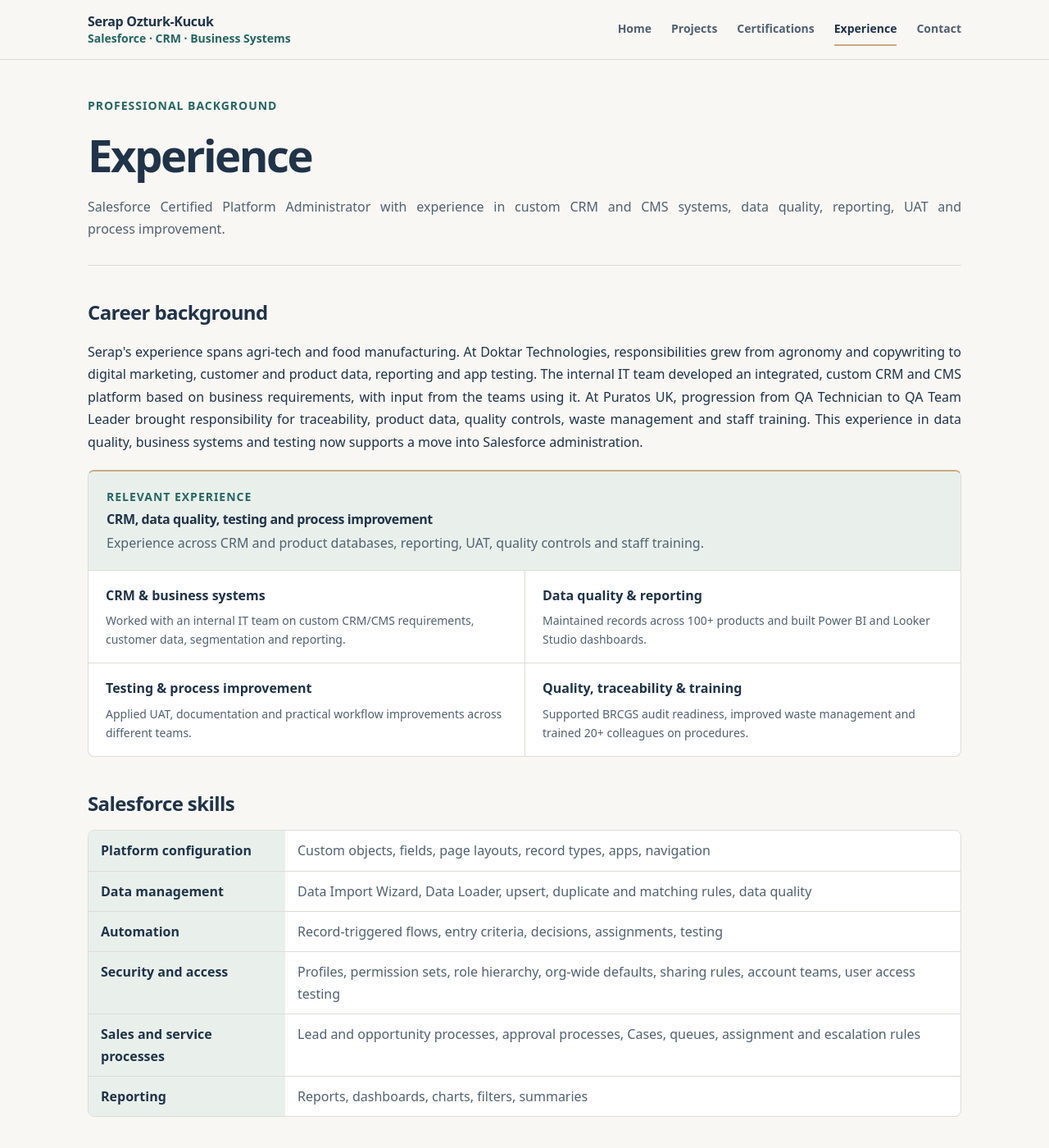
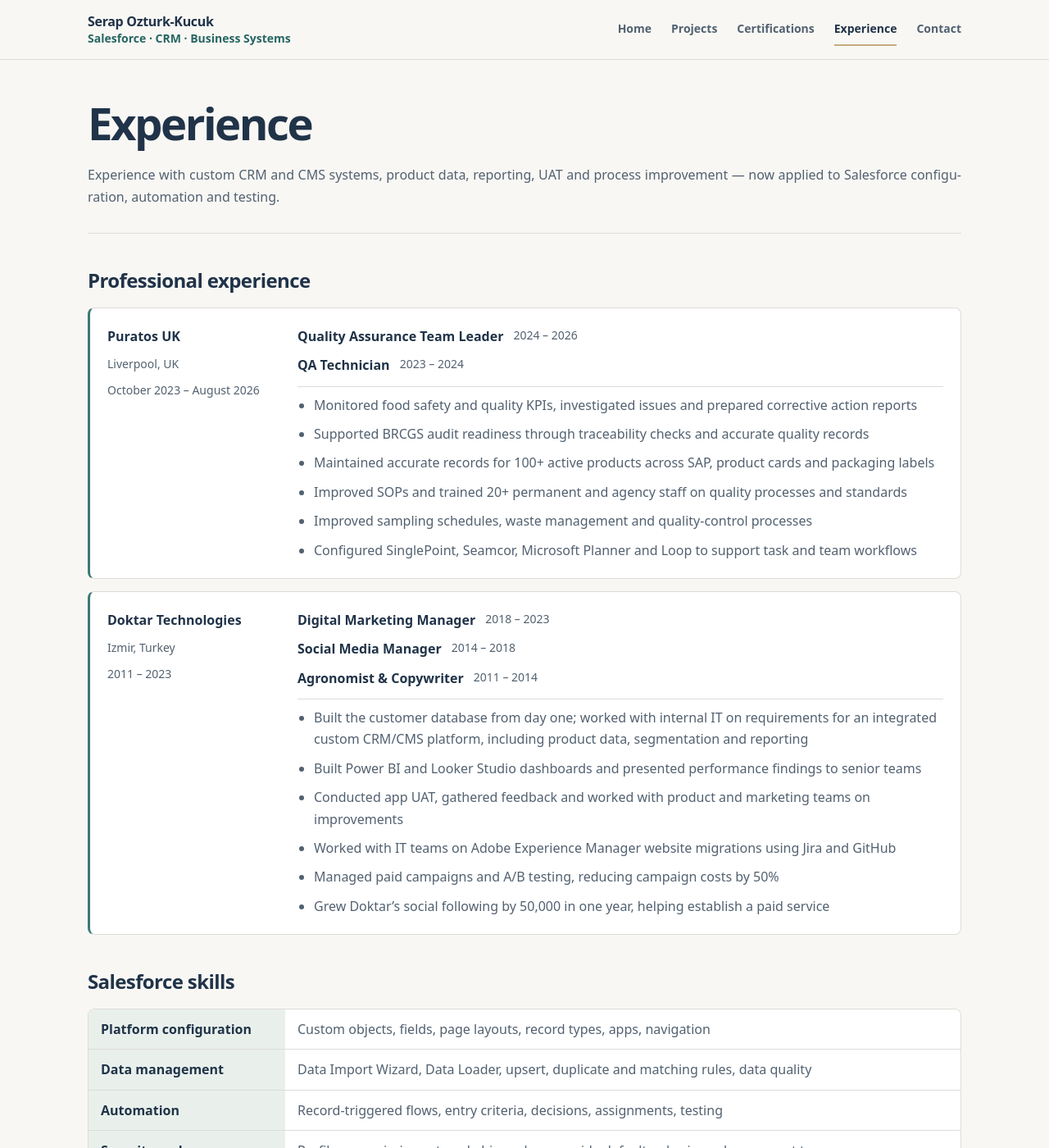
Before and after one commit to serapozturkkucuk/serapozturkkucuk.github.io, a Jekyll site: the page built from about/index.html, in a window 1280 px wide and 1400 px high. Shown: the whole window at 82% size. Built offline with Jekyll 4.4.1, drawn with Linux system fonts in a browser that asks for light colours; some of the changed text lies outside the part shown.

Commit message:
Simplify Experience page and remove duplicate skill summaries
* Give Experience a clear flow: career history, Salesforce skills, essentials and CV

* Test Experience section order and preserve employer evidence across all viewports

```diff
--- a/about/index.html
+++ b/about/index.html
@@ -3,55 +3,9 @@ layout: default
 title: Experience
 ---
 <header class="page-head experience-head">
-  <span class="label">Professional background</span>
   <h1>Experience</h1>
-  <p class="lede">Salesforce Certified Platform Administrator with experience in custom CRM and CMS systems, data quality, reporting, UAT and process improvement.</p>
+  <p class="lede">Experience with custom CRM and CMS systems, product data, reporting, UAT and process improvement — now applied to Salesforce configuration, automation and testing.</p>
 </header>
-
-<section class="block experience-intro">
-  <h2>Career background</h2>
-  <div class="experience-story">
-    <p>Serap's experience spans agri-tech and food manufacturing. At Doktar Technologies, responsibilities grew from agronomy and copywriting to digital marketing, customer and product data, reporting and app testing. The internal IT team developed an integrated, custom CRM and CMS platform based on business requirements, with input from the teams using it. At Puratos UK, progression from QA Technician to QA Team Leader brought responsibility for traceability, product data, quality controls, waste management and staff training. This experience in data quality, business systems and testing now supports a move into Salesforce administration.</p>
-  </div>
-  <div class="experience-value">
-    <div class="experience-value-heading">
-      <span class="label">Relevant experience</span>
-      <h3>CRM, data quality, testing and process improvement</h3>
-      <p>Experience across CRM and product databases, reporting, UAT, quality controls and staff training.</p>
-    </div>
-    <ul class="value-grid">
-      <li><strong>CRM &amp; business systems</strong><span>Worked with an internal IT team on custom CRM/CMS requirements, customer data, segmentation and reporting.</span></li>
-      <li><strong>Data quality &amp; reporting</strong><span>Maintained records across 100+ products and built Power BI and Looker Studio dashboards.</span></li>
-      <li><strong>Testing &amp; process improvement</strong><span>Applied UAT, documentation and practical workflow improvements across different teams.</span></li>
-      <li><strong>Quality, traceability &amp; training</strong><span>Supported BRCGS audit readiness, improved waste management and trained 20+ colleagues on procedures.</span></li>
-    </ul>
-  </div>
-</section>
-
-<section class="block">
-  <h2>Salesforce skills</h2>
-  <dl class="skill-table experience-skills">
-    {% for s in site.data.profile.skills %}<dt>{{ s.group }}</dt><dd>{{ s.text }}</dd>{% endfor %}
-  </dl>
-</section>
-
-<section class="block">
-  <h2>Technology &amp; tools</h2>
-  <ul class="chips">{% for t in site.data.profile.tools %}<li>{{ t }}</li>{% endfor %}</ul>
-</section>
-
-<section class="block">
-  <h2>Harbourline Security (Salesforce Practice Org)</h2>
-  <div class="experience-project card">
-    <div>
-      <span class="pill">Self-directed practice project · 2026</span>
-      <h3>From business requirements to a tested Salesforce solution</h3>
-      <p>Designed, configured, tested and documented a Developer Edition practice org for a fictional security company. The project covers sales and service processes, record access, approval controls, data management, automation and reporting.</p>
-      <a class="btn primary" href="{{ '/projects/harbourline/' | relative_url }}">Explore Harbourline case study</a>
-    </div>
-    <img src="{{ '/assets/img/harbourline/kanban.webp' | relative_url }}" alt="Salesforce Admin Request tracker Kanban view in Harbourline Security" loading="lazy">
-  </div>
-</section>
 
 <section class="block">
   <h2>Professional experience</h2>
@@ -70,6 +24,13 @@ title: Experience
     </li>
     {% endfor %}
   </ol>
+</section>
+
+<section class="block">
+  <h2>Salesforce skills</h2>
+  <dl class="skill-table experience-skills">
+    {% for s in site.data.profile.skills %}<dt>{{ s.group }}</dt><dd>{{ s.text }}</dd>{% endfor %}
+  </dl>
 </section>
 
 <section class="block experience-detail-sections" aria-label="Education, languages and additional details">
```
Also changed, not shown: .github/workflows/ui-template-audit.yml.
